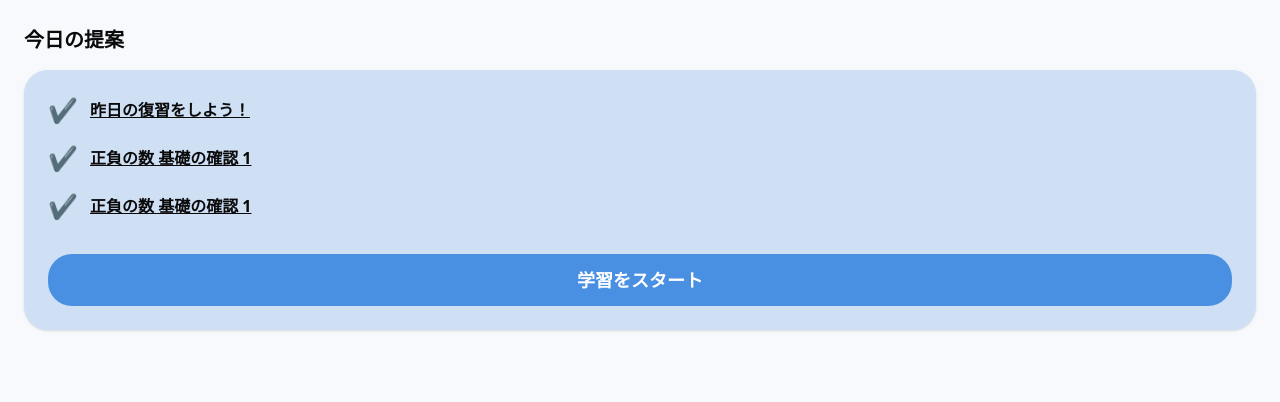
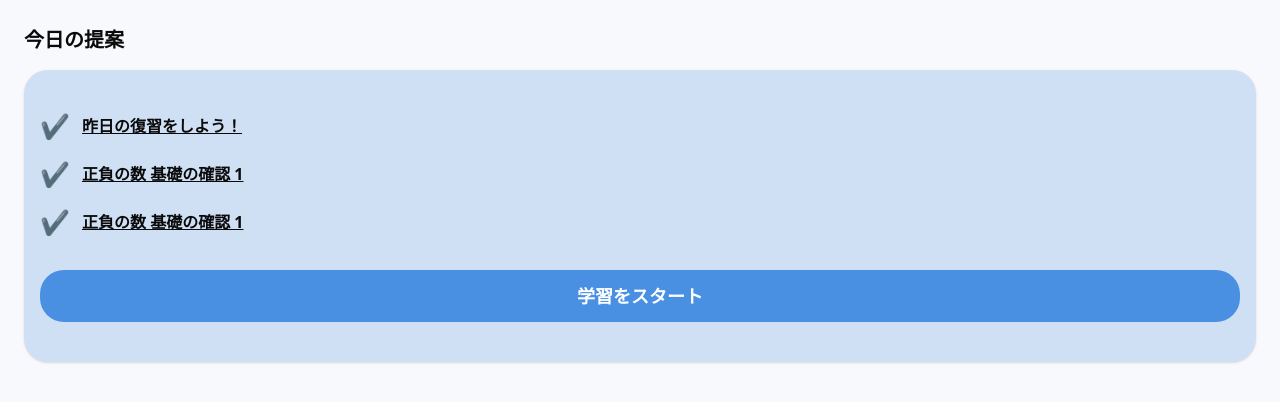
Before and after one commit to Etudia-Study/Etudia-app, a Next.js app: page /home in a window 1280 px wide. Shown: the part 144-546 px from the top of the page. Built offline with nearby package versions, Linux system fonts and the light colour scheme.

Commit message:
homeの変更

```diff
--- a/app/home/page.tsx
+++ b/app/home/page.tsx
@@ -20,7 +20,7 @@ export default function HomePage() {
       <h2 className="text-xl font-bold mb-4">今日の提案</h2>
 
       {/* カード */}
-      <div className="bg-[#CFE0F5] rounded-3xl p-6 shadow-sm">
+      <div className="bg-[#CFE0F5] rounded-3xl py-10 px-4 p-6 shadow-sm">
         {suggestions.map((text, index) => (
           <div key={index} className="flex items-center mb-4">
             <span className="text-2xl mr-3">✔️</span>
```
